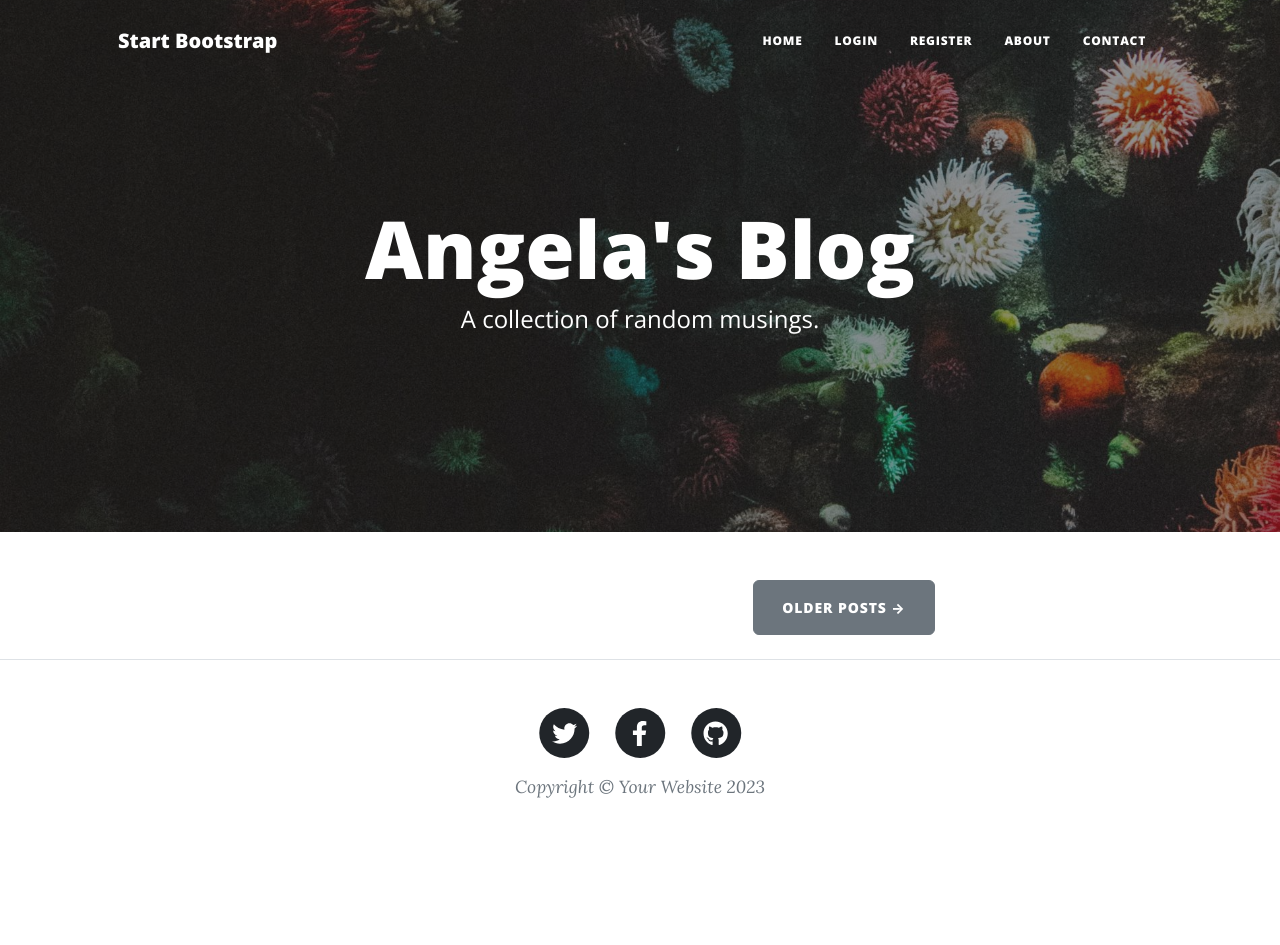
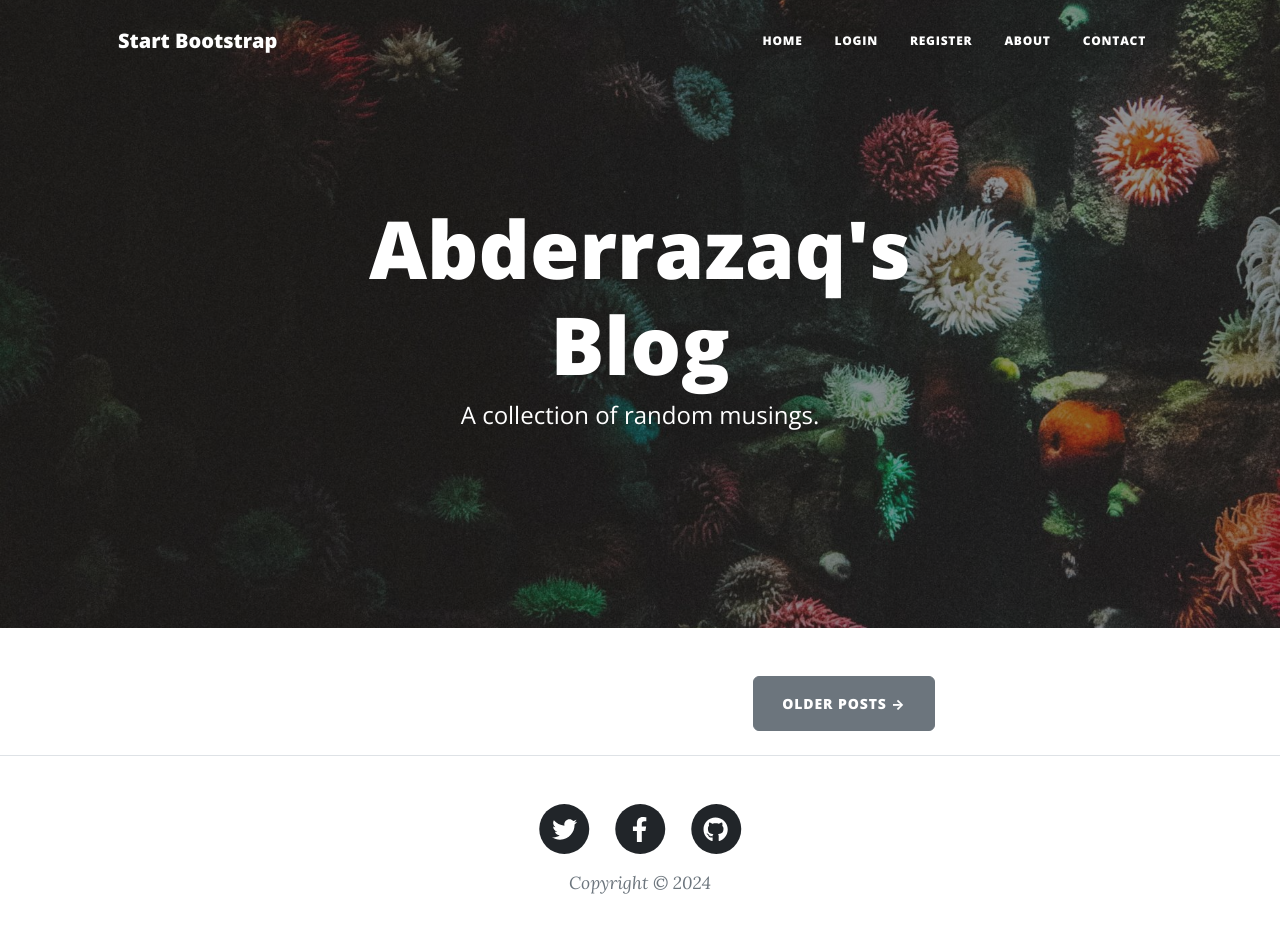
Before and after one commit to aelabassi/SimpleBlogPost, a Flask app: page / in a window 1280 px wide. Before the commit the page ends 798 px from the top, so only its background shows below. Run offline with Flask 3, Linux system fonts and the light colour scheme; data that the repository does not hold is empty; some libraries are stand-ins or nearby versions.

Commit message:
change index

```diff
--- a/templates/footer.html
+++ b/templates/footer.html
@@ -29,7 +29,7 @@
                               </a>
                           </li>
                       </ul>
-                      <div class="small text-center text-muted fst-italic">Copyright &copy; Your Website 2023</div>
+                      <div class="small text-center text-muted fst-italic">Copyright &copy; 2024</div>
                   </div>
               </div>
           </div>
--- a/templates/index.html
+++ b/templates/index.html
@@ -9,7 +9,7 @@
     <div class="row gx-4 gx-lg-5 justify-content-center">
       <div class="col-md-10 col-lg-8 col-xl-7">
         <div class="site-heading">
-          <h1>Angela's Blog</h1>
+          <h1>Abderrazaq's Blog</h1>
           <span class="subheading">A collection of random musings.</span>
         </div>
       </div>
```
